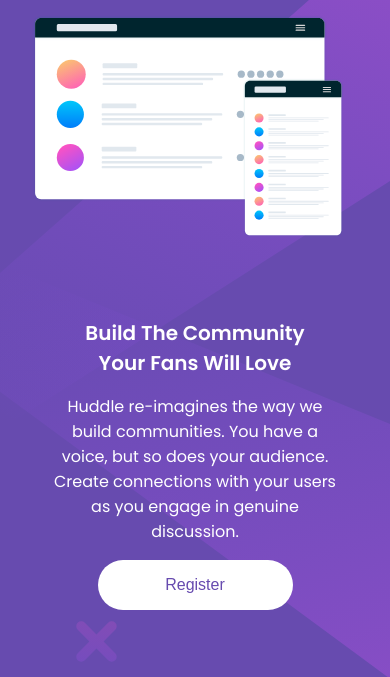
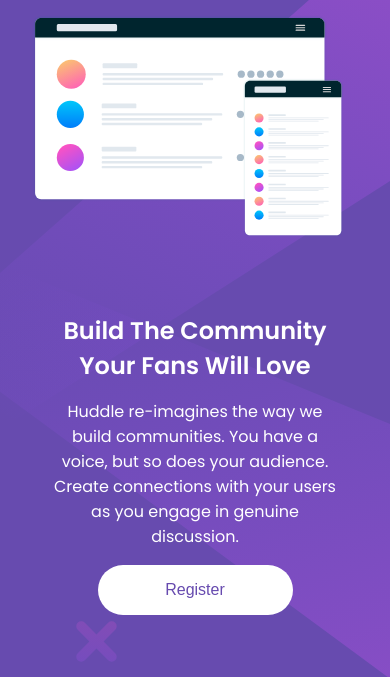
Before and after one commit to Chris94Lee/Huddle-landing-page-with-a-single-introductory-section, a plain HTML site: page index.html in a window 390 px wide. Shown: the part 103-780 px from the top of the page. Drawn offline with Linux system fonts and the light colour scheme.

Commit message:
Fix spacing issues

```diff
--- a/styles.css
+++ b/styles.css
@@ -85,7 +85,7 @@ h1{
     }
 
     h1{
-        font-size: 20px;
+        font-size: 24px;
     }
 
     p{
@@ -109,7 +109,7 @@ h1{
         display: flex;
         flex-direction: column;
         align-items: center;
-        padding: 20px;
+        padding: 15px;
         margin: 60px 0px 40px 0px;
     }
 
```
